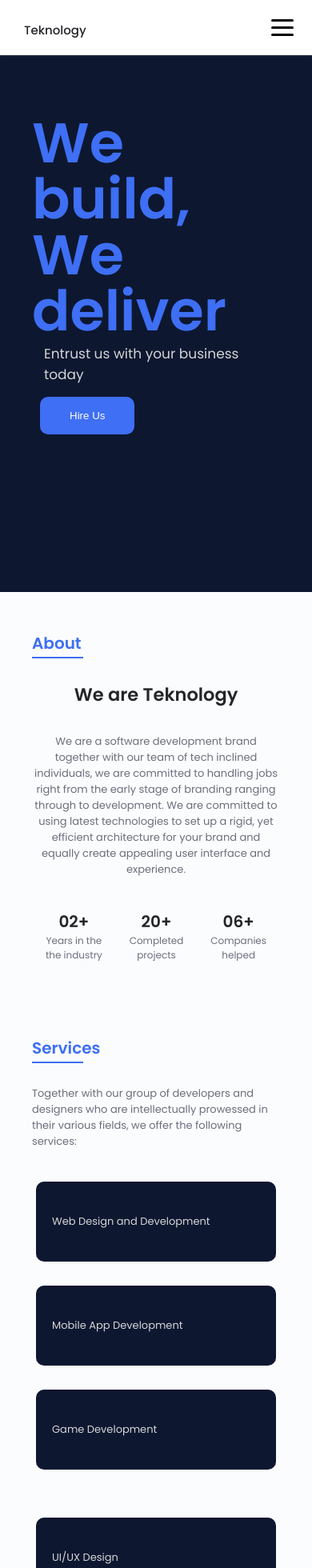
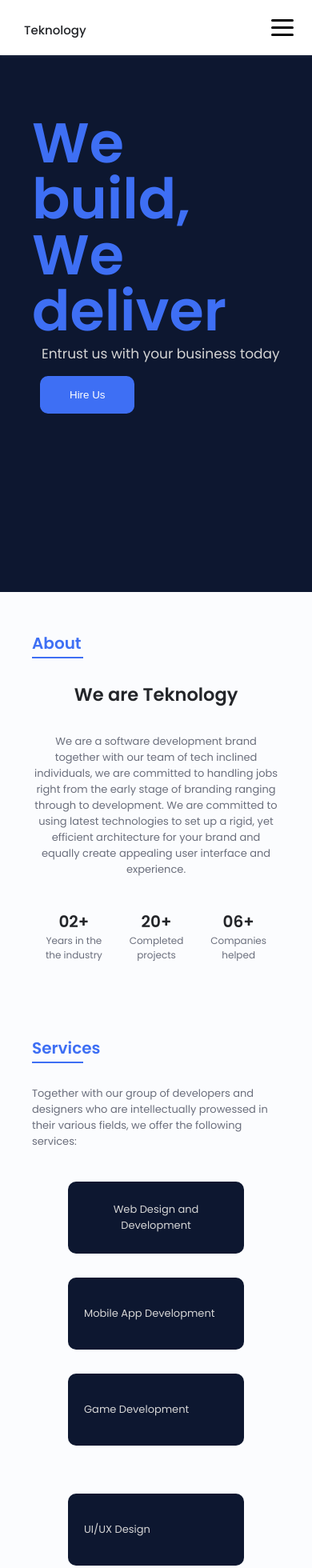
Before and after one commit to Faithful001/teknology-website, a React (Vite) app: page / in a window 390 px wide. Shown: the top 1960 px of the page at 80% size. Built offline with nearby package versions, Linux system fonts and the light colour scheme.

Commit message:
Initial commit

```diff
--- a/index.html
+++ b/index.html
@@ -2,7 +2,7 @@
 <html lang="en">
   <head>
     <meta charset="UTF-8" />
-    <link rel="icon" type="image/svg+xml" href="/vite.svg" />
+    <link rel="icon" type="image/png" href="/t.png" />
     <meta name="viewport" content="width=device-width, initial-scale=1.0" />
     <title>Teknology</title>
   </head>
--- a/src/index.css
+++ b/src/index.css
@@ -369,7 +369,7 @@
 color: rgb(212, 212, 212);
 font-size: 20px;
 margin-top: -65px;
-margin-left: 15px;
+margin-left: 12px;
 margin-bottom: 5px;
 }
 
@@ -491,8 +491,8 @@
     align-items: center;
     text-align: center;
     padding: 2rem;
-    box-shadow: 1px 1px 4px rgba(0, 0, 0, .15);
-    margin-right: 60px;
+    /* box-shadow: 1px 1px 4px rgba(0, 0, 0, .15); */
+
 }
 
 .portfolio__data a{
@@ -503,13 +503,6 @@
     margin-bottom: var(--mb-2);
   }
 
-.portfolio__container:hover {
-    box-shadow: 0px 4px 8px rgba(0, 0, 0, .15);
-}
-
-.portfolio__content {
-    padding: 0 1.5rem;
-}
 
 
 .portfolio__title {
@@ -533,7 +526,7 @@
     align-items: center;
     text-align: center;
     position: relative;
-    left: 30px;
+    left: 0px;
     background-color: var(--first-color);
     padding: 20px;
     width: 100%;
@@ -805,12 +798,15 @@
 @media screen and (max-width: 768px) {
     .services-wrapper{
         display: flex;
+        justify-content: center;
+        align-items: center;
         flex-direction: column;
 
     }
 
-    .services-wrapper2{
-
+    .services-card{
+        height: 90px;
+        width: 220px;
     }
 
     img.home-img{
```
Also changed, not shown: public/t.png (added).
